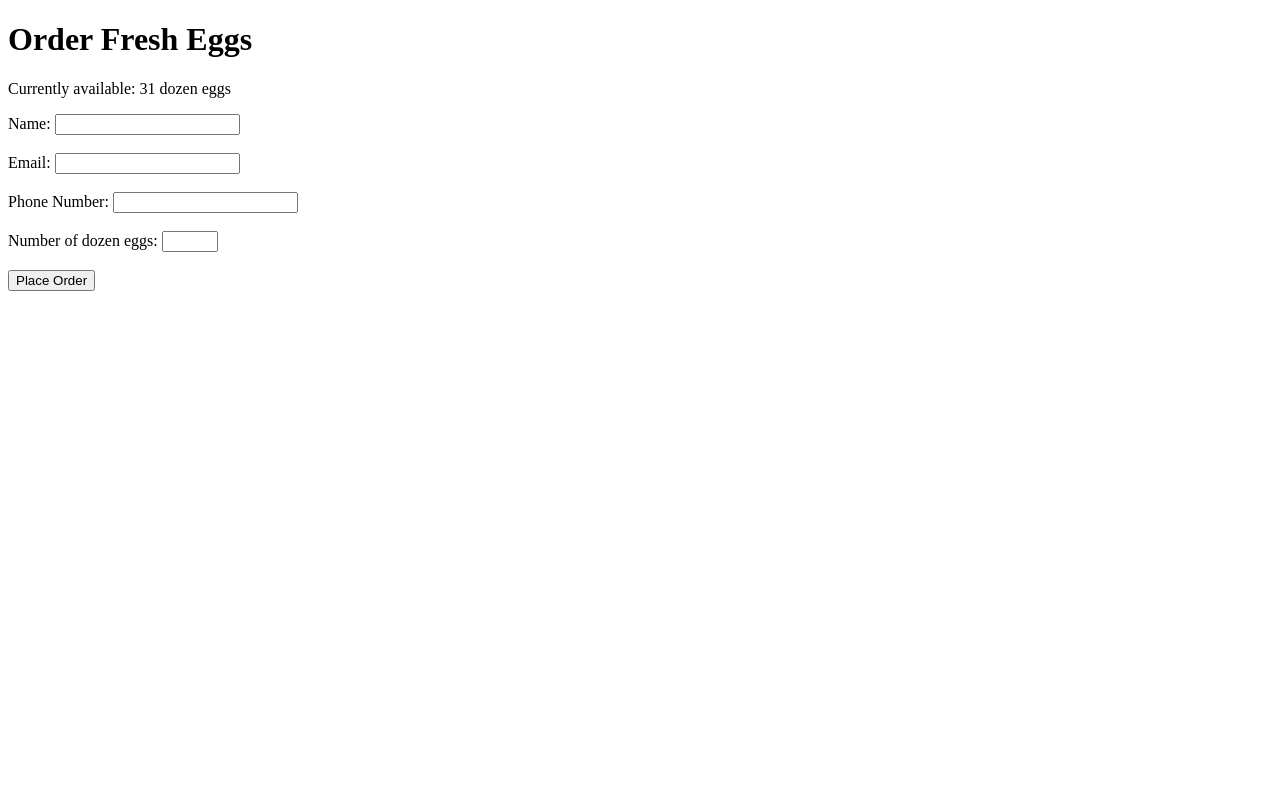
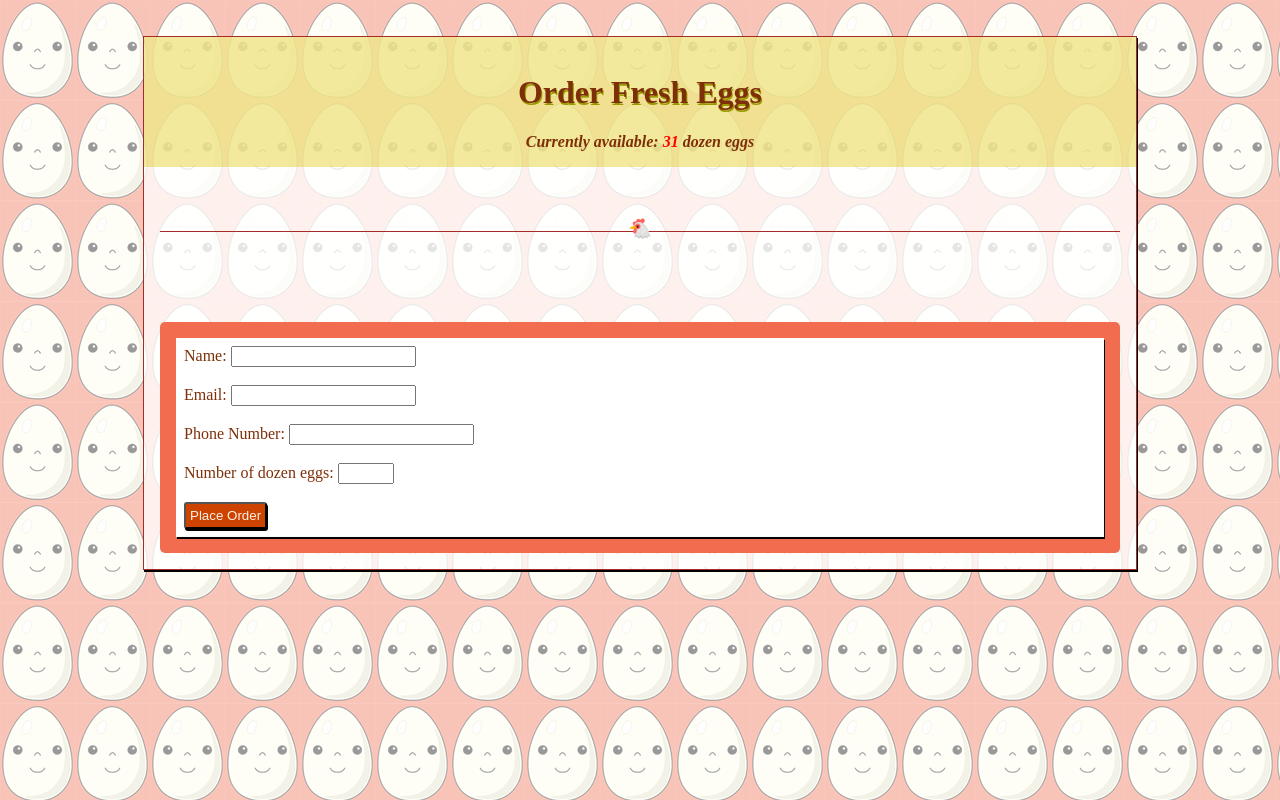
Before and after one commit to AshER-goat/egg-order-app, a Flask app: page / in a window 1280 px wide. Run offline with Flask 3, Linux system fonts and the light colour scheme.

Commit message:
Update order.html

```diff
--- a/templates/order.html
+++ b/templates/order.html
@@ -2,9 +2,47 @@
 <html>
 	<head>
 		<title>Order Eggs</title>
+		<meta charset="UTF-8">
+		<meta name="viewport" content="width=device-width, initial-scale=1">
+		<link rel="stylesheet" href="{{ url_for('static', filename='styles.css') }}">
+		<link rel="icon" type="image/jpg" href="{{ url_for('static', filename='images/egg_icon.jpg') }}" sizes="16x16">
+
+		<style>
+			body {
+				background-image: url("{{ url_for('static', filename='images/Happy_Egg_BG_MD.webp') }}");
+				background-repeat: no-repeat;
+				background-position: center;
+			}
+
+			@media (max-width:576px) { /* Small breakpoint */
+				body {background: url("{{ url_for('static', filename='images/Happy_Egg_BG_SM.webp') }}");}
+			}
+
+			@media (min-width: 768px) { /* Medium breakpoint */
+				body {background: url("{{ url_for('static', filename='images/Happy_Egg_BG_MD.webp') }}");}
+			}
+
+			@media (min-width: 992px) { /* Large breakpoint */
+				body {background: url("{{ url_for('static', filename='images/Happy_Egg_BG_MD.webp') }}");}
+			}
+
+			@media (min-width: 1200px) { /* Extra large breakpoint */
+				body {background: url("{{ url_for('static', filename='images/Happy_Egg_BG_MD.webp') }}");}
+			}
+
+			@media (min-width: 1400px) { /* Extra large breakpoint */
+				body {background: url("{{ url_for('static', filename='images/Happy_Egg_BG_LG.webp') }}");}
+			}
+		</style>
 	</head>
 	<body>
+		<div id="outer_div">
+			<div id="header_div" class="container">
+				<h1>Order Fresh Eggs</h1>
+				<em>Currently available: <span style="color: red;">{{ available_eggs }}</span> dozen eggs</em>
+			</div>
 
+			<div id="info_div">
 				{% with messages = get_flashed_messages() %}
 				{% if messages %}
 					<ul>
@@ -14,11 +52,11 @@
 					</ul>
 				{% endif %}
 				{% endwith %}
+				<hr class="fancy-hr">
+			</div>
 
-    <h1>Order Fresh Eggs</h1>
-    <p>Currently available: {{ available_eggs }} dozen eggs</p>
-
-
+			<div id="outer_form_div" class="container">
+				<div id="form_div">
 					<form method="post" action="/order">
 						<label for="name">Name:</label>
 						<input type="text" name="name" required><br><br>
@@ -32,7 +70,10 @@
 						<label for="quantity">Number of dozen eggs:</label>
 						<input type="number" name="quantity" min="1" max="10" required><br><br>
 
-        <button type="submit">Place Order</button>
+						<button type="submit" class="btn-colors">Place Order</button>
 					</form>
+				</div>
+			</div>
+		</div>
 	</body>
 </html>
```
Lines whose indentation alone changed are shown as unchanged.
